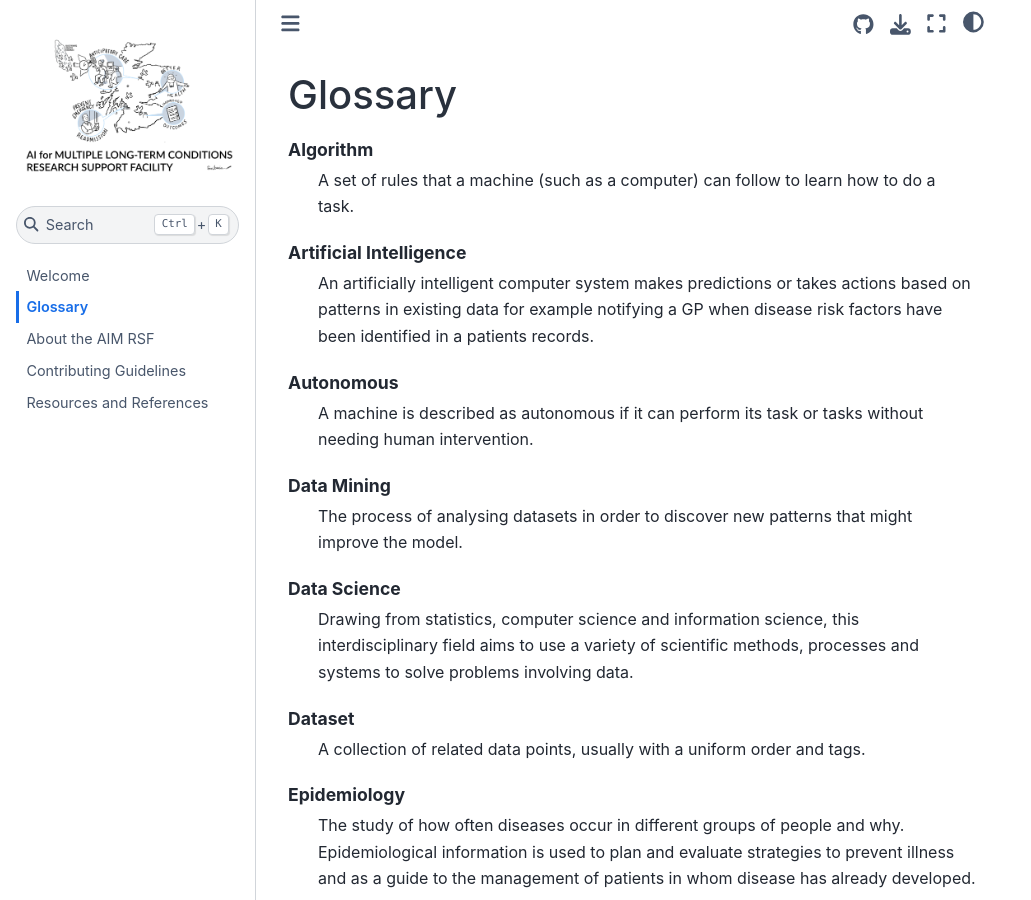
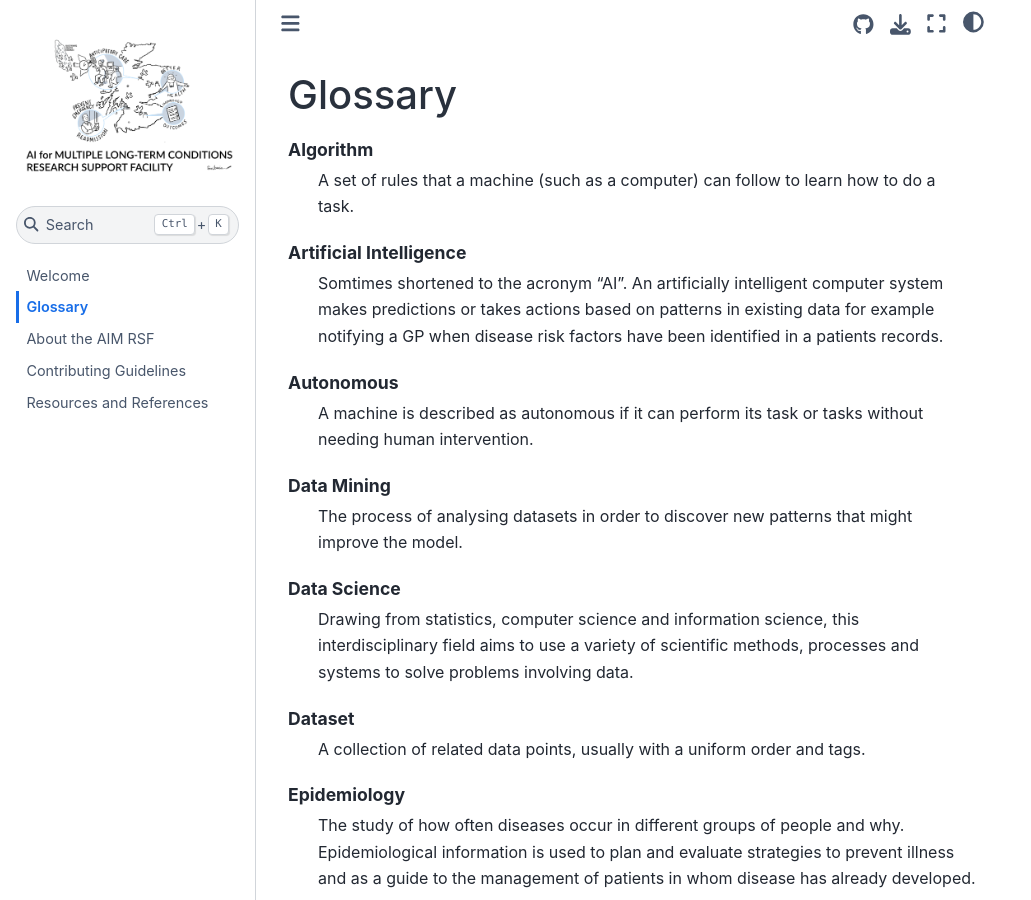
Before and after one commit to eirini-zormpa/Glossary-of-Terms, a Jupyter Book: the page built from docs/glossary.md, in a window 1280 px wide and 900 px high. Shown: the whole window, without its empty margins (0-1031 px from the left). Built offline with Jupyter Book 1.0.4 settings and Sphinx 7.4.7 and the Sphinx Book theme 1.1.4, drawn with Linux system fonts in a browser that asks for light colours; cross-references to code outside the pages are shown as plain code.

Commit message:
Updated Glossary
- updated the definition of AI for clarity

```diff
--- a/docs/glossary.md
+++ b/docs/glossary.md
@@ -5,7 +5,7 @@ Algorithm
 	A set of rules that a machine (such as a computer) can follow to learn how to do a task.
 
 Artificial Intelligence
-	An artificially intelligent computer system makes predictions or takes actions based on patterns in existing data for example notifying a GP when disease risk factors have been identified in a patients records.
+	Somtimes shortened to the acronym "AI". An artificially intelligent computer system makes predictions or takes actions based on patterns in existing data for example notifying a GP when disease risk factors have been identified in a patients records.
 
 Autonomous
 	A machine is described as autonomous if it can perform its task or tasks without needing human intervention.
```
